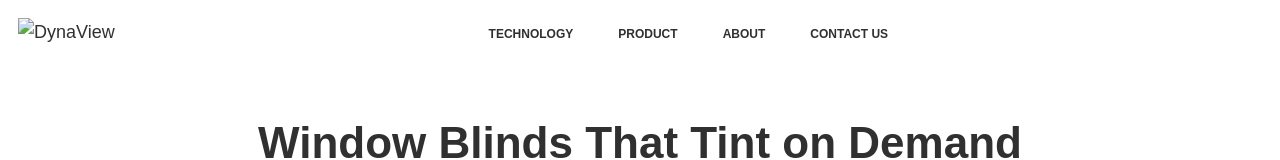
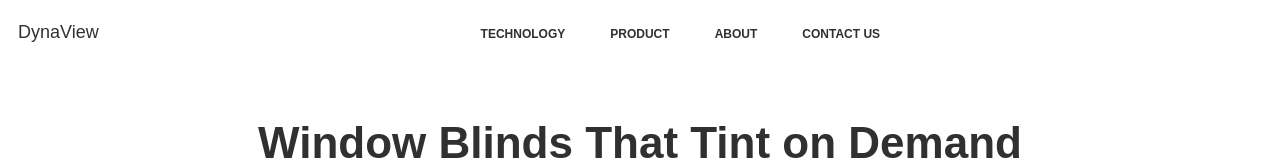
Before and after one commit to sarahb831/DVBlinds, a plain HTML site: page index.html in a window 1280 px wide. Shown: the top 160 px of the page. Drawn offline with nearby package versions, Linux system fonts and the light colour scheme; a web font is replaced by a local one.

Commit message:
temp logo text

```diff
--- a/index.html
+++ b/index.html
@@ -21,7 +21,8 @@
     <body>
         <header>
             <div class="top-row">
-                <img class="logo" src="" alt="DynaView">
+                <!--<img class="logo" src="" alt="DynaView">-->
+                <span class="logo">DynaView</span>
                 <div class="nav-wide">
                     <a href="#technology" class="nav__link nav-row">
                         Technology
```
